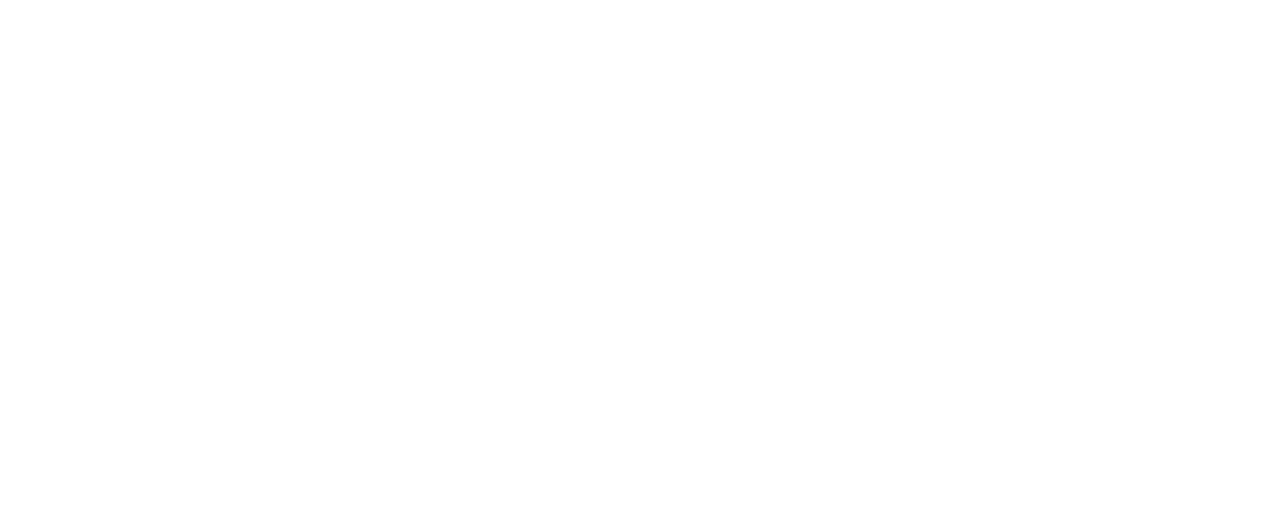
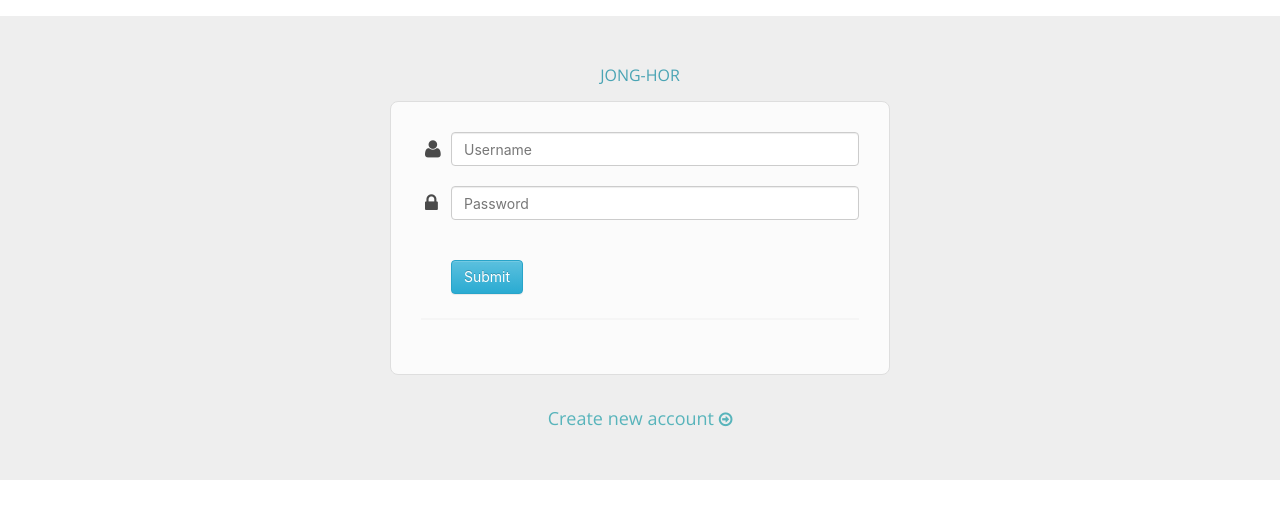
Before and after one commit to JongHor/Web-App, a React (Create React App) app: page /signup in a window 1280 px wide. Shown: the top 518 px of the page. Built offline with nearby package versions, Linux system fonts and the light colour scheme.

Commit message:
9-4-2020 03:08

```diff
--- a/src/App.jsx
+++ b/src/App.jsx
@@ -9,11 +9,7 @@ function App() {
   return (
     <Router>
       <div className="container mt-4 mb-5">
-        <Route exact path="/" render={ props => (
-          <div>
-         <Login/>
-          </div>
-        )} />
+        <Route path="/" component={Login} />
 
         <Route path="/about" component={About} />
       </div>
--- a/src/components/Login.jsx
+++ b/src/components/Login.jsx
@@ -58,12 +58,12 @@ class Login extends React.Component{
     onSubmit = e => {
         e.preventDefault()
         const { email, password } = this.state
+        console.log(email+" "+password)
         const user = {
             "email":email,
             "password":password
           };
         const url = 'http://localhost:3030/api/v3/users/login'
-        const body = JSON.stringify(user)
         axios.post(url,user) .then(res => {
             console.log(res);
             console.log(res.data);
@@ -88,24 +88,22 @@ class Login extends React.Component{
             this.setState({currentUser:null})
         })
     }
-    signup(){
-        this.setState({
-            signup:true
-        })
+    createNew = () =>{
+      this.setState({signup:true})
     }
     render(){
         const {message,currentUser} =this.state
         if(this.state.signup){
            return (
                <div>
-                <Signup/>
+                <Signup />
                </div>
            )
         }
         if (currentUser){
             return (
                 <div>
-                <Navbar logout={this.logout} username={currentUser.name}></Navbar>
+                <Navbar logout={this.logout} username={currentUser.username}></Navbar>
                 <MessageList
                        image={this.state.image}
                        messages={this.state.messages}
@@ -116,16 +114,16 @@ class Login extends React.Component{
             )
         }
         return (
-            <div>
+          <div className="section">
   <div className="container">
     <div className="col-md-12">
       <h1 className="margin-bottom-15">JONG-HOR</h1>
-      <form className="form-horizontal templatemo-container templatemo-login-form-1 margin-bottom-30" role="form" action="#" method="post">
+      <form className="form-horizontal templatemo-container templatemo-login-form-1 margin-bottom-30" role="form" onSubmit={this.onSubmit}>
         <div className="form-group">
           <div className="col-xs-12">
             <div className="control-wrapper">
               <label htmlFor="username" className="control-label fa-label"><i className="fa fa-user fa-medium" /></label>
-              <input type="text" className="form-control" id="username" placeholder="Username" />
+              <input type="text" onChange={this.onChange} name="email" className="form-control" id="username" placeholder="Username" />
             </div>
           </div>
         </div>
@@ -133,7 +131,7 @@ class Login extends React.Component{
           <div className="col-md-12">
             <div className="control-wrapper">
               <label htmlFor="password" className="control-label fa-label"><i className="fa fa-lock fa-medium" /></label>
-              <input type="password" className="form-control" id="password" placeholder="Password" />
+              <input type="password" onChange={this.onChange} className="form-control" name="password" id="password" placeholder="Password" />
             </div>
           </div>
         </div>
@@ -149,7 +147,7 @@ class Login extends React.Component{
         <hr />
       </form>
       <div className="text-center" >
-        <a onClick={this.signup} className="templatemo-create-new">Create new account <i className="fa fa-arrow-circle-o-right" /></a>
+        <a onClick={this.createNew} className="templatemo-create-new">Create new account <i className="fa fa-arrow-circle-o-right" /></a>
       </div>
     </div>
   </div>
--- a/src/components/Signup.jsx
+++ b/src/components/Signup.jsx
@@ -1,52 +1,103 @@
 import React, { Component } from 'react'
+import axios from 'axios';
+import { Link } from 'react-router-dom';
+import Login from './Login'
 
 export default class Signup extends Component {
+  constructor(props){
+    super(props)
+
+    this.state ={
+        firstname:'',
+        lastname:'',
+        gender:'',
+        username:'',
+        email: '',
+        password:'',
+        confirmpassword:'',
+        success:false
+    }
+}
+
+onChange = e => {
+  const { name, value } = e.target
+  this.setState({
+      [name]: value
+  })
+}
+
+  onSubmit = e => {
+    e.preventDefault()
+    const { firstname,lastname,gender,username,email,password,confirmpassword } = this.state
+    if(password==confirmpassword){
+    const user = {
+      "firstname":firstname
+      ,"lastname":lastname
+      ,"gender":gender
+      ,"username":username,
+        "email":email,
+        "password":password
+      };
+    const url = 'http://localhost:3030/api/v3/users/signup'
+    axios.post(url,user) .then(res => {
+        console.log(res);
+        console.log(res.data);
+        localStorage.setItem('token',res.data.token)
+        this.setState({success:true})
+      })
+    }
+}
     render() {
+      if(this.state.success){
         return (
-           <div>
+          <Login/>
+      )
+      }
+        return (
+          <div className="section">
   <h1 className="margin-bottom-15">Create Account</h1>
   <div className="container">
     <div className="col-md-12">
-      <form className="form-horizontal templatemo-create-account templatemo-container" role="form" action="#" method="post">
+      <form className="form-horizontal templatemo-create-account templatemo-container" role="form" onSubmit={this.onSubmit}>
         <div className="form-inner">
           <div className="form-group">
             <div className="col-md-6">
               <label htmlFor="first_name" className="control-label">First Name</label>
-              <input type="text" className="form-control" id="first_name" placeholder />
+              <input type="text" className="form-control"  onChange={this.onChange} name="firstname" id="first_name" placeholder />
             </div>
             <div className="col-md-6">
               <label htmlFor="last_name" className="control-label">Last Name</label>
-              <input type="text" className="form-control" id="last_name" placeholder />
+              <input type="text" className="form-control"  onChange={this.onChange} name="lastname" id="last_name" placeholder />
             </div>
           </div>
           <div className="form-group">
             <div className="col-md-12">
               <label htmlFor="username" className="control-label">Email</label>
-              <input type="email" className="form-control" id="email" placeholder />
+              <input type="email" className="form-control"  onChange={this.onChange} name="email" id="email" placeholder />
             </div>
           </div>
           <div className="form-group">
             <div className="col-md-6">
               <label htmlFor="username" className="control-label">Username</label>
-              <input type="text" className="form-control" id="username" placeholder />
+              <input type="text" className="form-control"  onChange={this.onChange} name="username" id="username" placeholder />
             </div>
             <div className="col-md-6 templatemo-radio-group">
               <label className="radio-inline">
-                <input type="radio" name="optionsRadios" id="optionsRadios1" defaultValue="option1" /> Male
+                <input type="radio" name="optionsRadios"  onChange={this.onChange} name="gender"   id="optionsRadios1" defaultValue="male" /> Male
               </label>
               <label className="radio-inline">
-                <input type="radio" name="optionsRadios" id="optionsRadios2" defaultValue="option2" /> Female
+                <input type="radio" name="optionsRadios"  onChange={this.onChange} name="gender"   id="optionsRadios2" defaultValue="female" /> Female
               </label>
             </div>
           </div>
           <div className="form-group">
             <div className="col-md-6">
               <label htmlFor="password" className="control-label">Password</label>
-              <input type="password" className="form-control" id="password" placeholder />
+              <input type="password" className="form-control" onChange={this.onChange} name="password" id="password" placeholder />
             </div>
             <div className="col-md-6">
               <label htmlFor="password" className="control-label">Confirm Password</label>
-              <input type="password" className="form-control" id="password_confirm" placeholder />
+              <input type="password" className="form-control" onChange={this.onChange} name="confirmpassword" id="password_confirm" placeholder />
             </div>
           </div>
           <div className="form-group">
@@ -57,7 +108,7 @@ export default class Signup extends Component {
           <div className="form-group">
             <div className="col-md-12">
               <input type="submit" defaultValue="Create account" className="btn btn-info" />
-              <a href="login-1.html" className="pull-right">Login</a>
+              <a href="/" className="pull-right">Login</a>
             </div>
           </div>
         </div>
```
Also changed, not shown: 1 other file (tests, documents, lock files or other folders).
